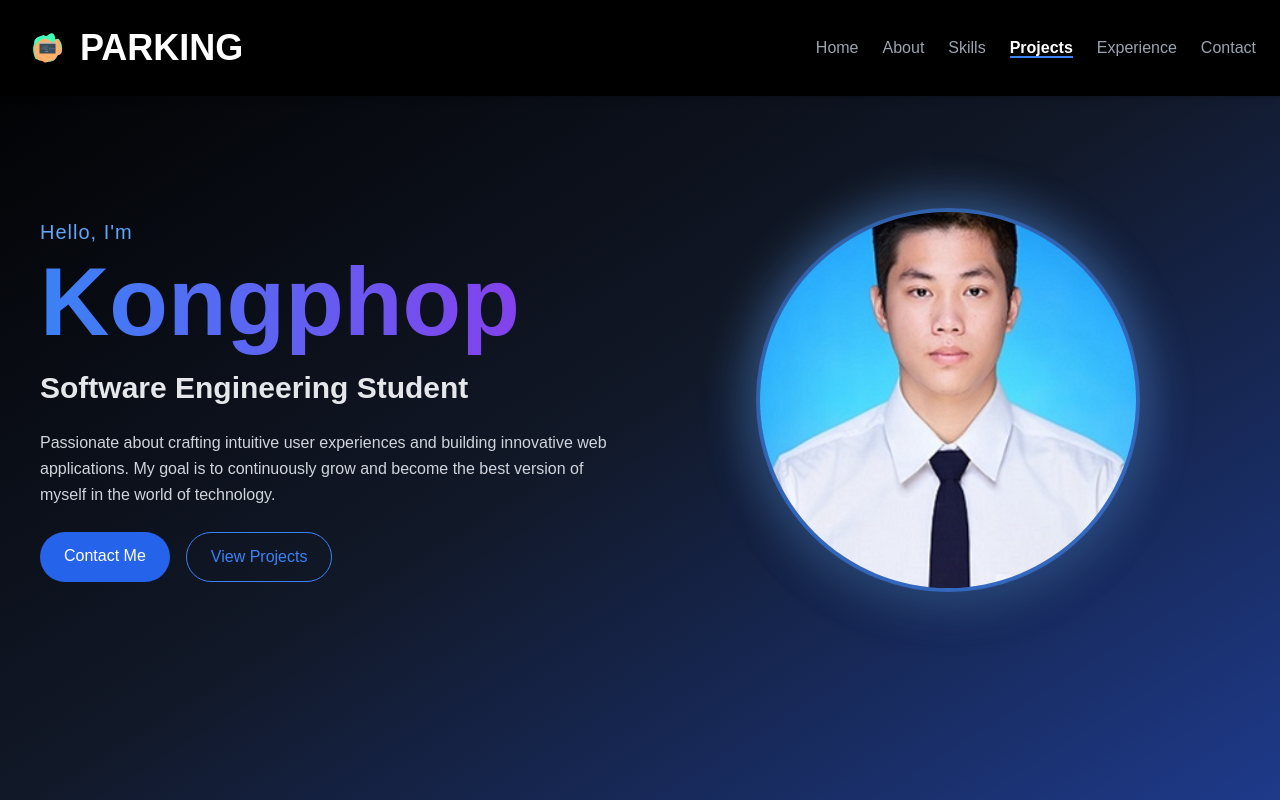
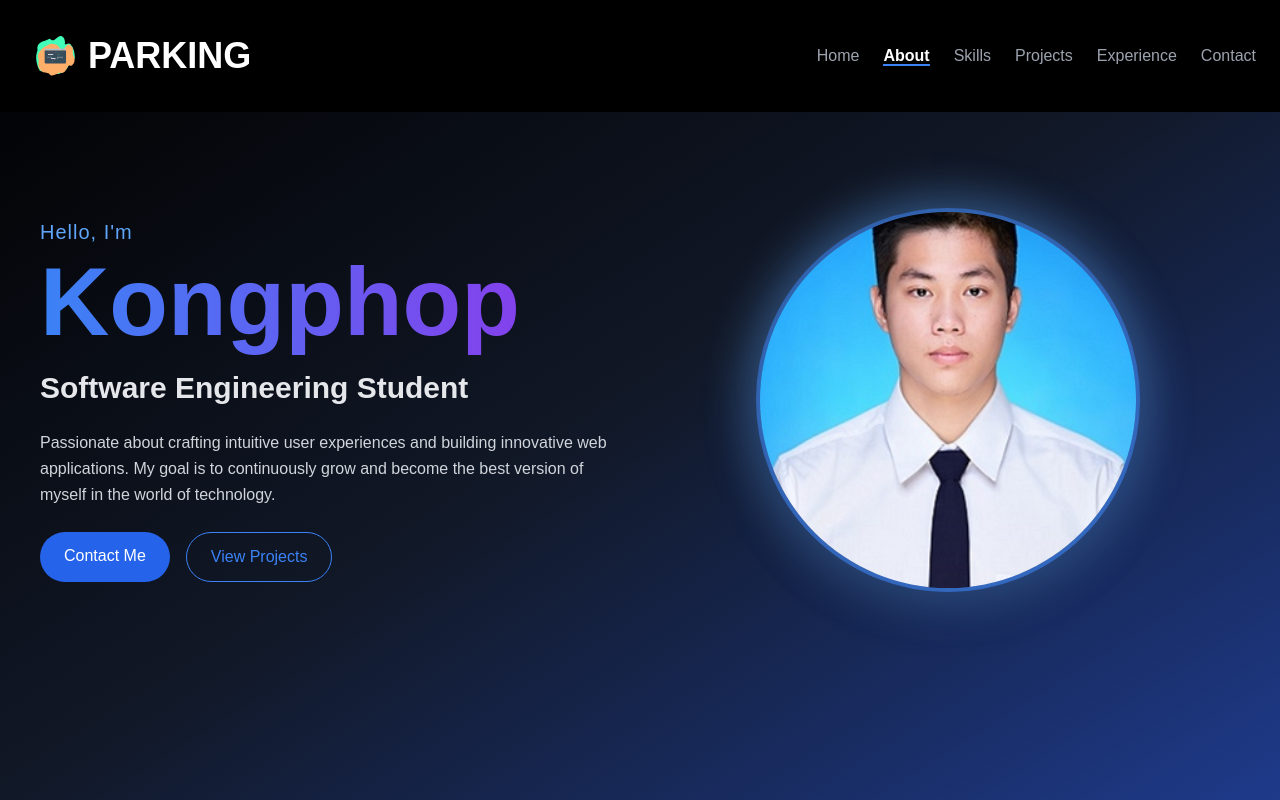
Before and after one commit to kongphop1209/profile-parking, a Next.js app: page / in a window 1280 px wide. Shown: the top 800 px of the page. Built offline with nearby package versions, Linux system fonts and the light colour scheme.

Commit message:
Update navbar.tsx

```diff
--- a/src/app/components/navbar.tsx
+++ b/src/app/components/navbar.tsx
@@ -1,107 +1,91 @@
 "use client";
 
 import React, { useEffect, useState } from "react";
-import { Link as ScrollLink } from "react-scroll";
-import dynamic from "next/dynamic";
-
-// Dynamically import Lottie to prevent SSR issues
-const Lottie = dynamic(() => import("lottie-react"), { ssr: false });
+import { Link } from "react-scroll";
+import Lottie from "lottie-react";
 import animationData from "@/app/assets/animation_002.json";
-
-// Section IDs to navigate
-const SECTIONS = ["home", "about", "skills", "projects", "experience", "contact"];
+import MenuIcon from '@mui/icons-material/Menu'; // Import the MUI icon
 
 const Navbar = () => {
-  const [isMounted, setIsMounted] = useState(false);
+  const [isClient, setIsClient] = useState(false);
   const [scrollPosition, setScrollPosition] = useState(0);
   const [isMobileMenuOpen, setIsMobileMenuOpen] = useState(false);
   const [isMobile, setIsMobile] = useState(false);
   const [activeSection, setActiveSection] = useState("home");
 
+  const sections = ["home", "about", "skills", "projects", "experience", "contact"];
+
   useEffect(() => {
-    setIsMounted(true);
+    setIsClient(true);
 
     const handleScroll = () => {
-      if (typeof window !== 'undefined') {
       const scrollY = window.scrollY;
       const windowHeight = window.innerHeight;
 
-        SECTIONS.forEach((section) => {
+      // Determine active section based on scroll position
+      for (const section of sections) {
         const element = document.getElementById(section);
         if (element) {
           const { top, bottom } = element.getBoundingClientRect();
+
+          // Check if section is in the middle 40% of the viewport
           if (top <= windowHeight * 0.6 && bottom >= windowHeight * 0.4) {
             setActiveSection(section);
+            break;
           }
         }
-        });
+      }
 
       setScrollPosition(scrollY);
-      }
     };
 
     const handleResize = () => {
       setIsMobile(window.innerWidth < 1024);
     };
 
-    if (typeof window !== 'undefined') {
     window.addEventListener("scroll", handleScroll);
     window.addEventListener("resize", handleResize);
+
     handleResize();
 
     return () => {
       window.removeEventListener("scroll", handleScroll);
       window.removeEventListener("resize", handleResize);
     };
-    }
   }, []);
 
+  if (!isClient) return null;
+
   const scrollToTop = () => {
-    if (typeof window !== 'undefined') {
-      window.scrollTo({ top: 0, behavior: "smooth" });
-    }
+    window.scrollTo({
+      top: 0,
+      left: 0,
+      behavior: "smooth",
+    });
   };
-
-  // Prevent hydration mismatch
-  if (!isMounted) return null;
 
   const buttonPosition = Math.min(scrollPosition / 2, 100);
 
   return (
     <div>
-      {/* Navbar */}
-      <nav className="fixed w-full top-0 z-50 p-6 bg-black flex justify-between items-center shadow-md">
-        {/* Logo Section */}
+      <nav className="fixed w-full top-0 z-50 p-6 bg-black flex justify-between items-center">
         <div className="text-4xl flex items-center font-bold cursor-pointer">
-          <Lottie animationData={animationData} loop={true} className="w-12 h-12" />
-          <span className="text-white ml-2">PARKING</span>
+          <Lottie animationData={animationData} loop={true} className="w-16 h-16" />
+          <span className="text-white">PARKING</span>
         </div>
 
-        {/* Mobile Menu Button */}
+        {/* Mobile menu toggle button using Material UI icon */}
         {isMobile && (
           <button
             onClick={() => setIsMobileMenuOpen(!isMobileMenuOpen)}
             className="block lg:hidden text-white"
             aria-label="Toggle menu"
           >
-            <svg
-              xmlns="http://www.w3.org/2000/svg"
-              fill="none"
-              viewBox="0 0 24 24"
-              stroke="currentColor"
-              className="w-6 h-6"
-            >
-              <path
-                strokeLinecap="round"
-                strokeLinejoin="round"
-                strokeWidth={2}
-                d="M4 6h16M4 12h16M4 18h16"
-              />
-            </svg>
+            <MenuIcon className="w-6 h-6" />
           </button>
         )}
 
-        {/* Navigation Links */}
+        {/* Navbar menu */}
         <ul
           className={`${
             isMobile
@@ -111,13 +95,26 @@ const Navbar = () => {
               : "flex flex-row gap-6 items-center"
           }`}
         >
-          {SECTIONS.map((section) => (
+          {sections.map((section) => (
             <li key={section}>
-              <ScrollLink
+              <Link
                 to={section}
                 smooth={true}
                 duration={500}
-                offset={-80}
+                offset={-(window.innerHeight / 2) +
+                         (section === "home"
+                           ? 70
+                           : section === "about"
+                           ? 300
+                           : section === "skills"
+                           ? 200
+                           : section === "projects"
+                           ? 150
+                           : section === "experience"
+                           ? 150
+                           : section === "contact"
+                           ? 100
+                           : 0)}
                 className={`cursor-pointer transition ${
                   activeSection === section
                     ? "text-white font-bold border-b-2 border-blue-500"
@@ -126,16 +123,16 @@ const Navbar = () => {
                 onClick={() => isMobile && setIsMobileMenuOpen(false)}
               >
                 {section.charAt(0).toUpperCase() + section.slice(1)}
-              </ScrollLink>
+              </Link>
             </li>
           ))}
         </ul>
       </nav>
 
-      {/* Scroll to Top Button */}
+      {/* Scroll to top button */}
       <button
         onClick={scrollToTop}
-        className="fixed right-12 px-4 py-2 bg-blue-500 text-white rounded-full shadow-lg hover:bg-blue-600 transition-opacity duration-500"
+        className="fixed lg:text-2xl text-md right-12 px-3 py-1 bg-blue-500 text-white rounded-full shadow-lg hover:bg-blue-600 transition-opacity duration-500"
         style={{
           bottom: `${Math.max(10, 100 - buttonPosition)}px`,
           opacity: scrollPosition > 200 ? 1 : 0,
```
Lines whose indentation alone changed are shown as unchanged.
